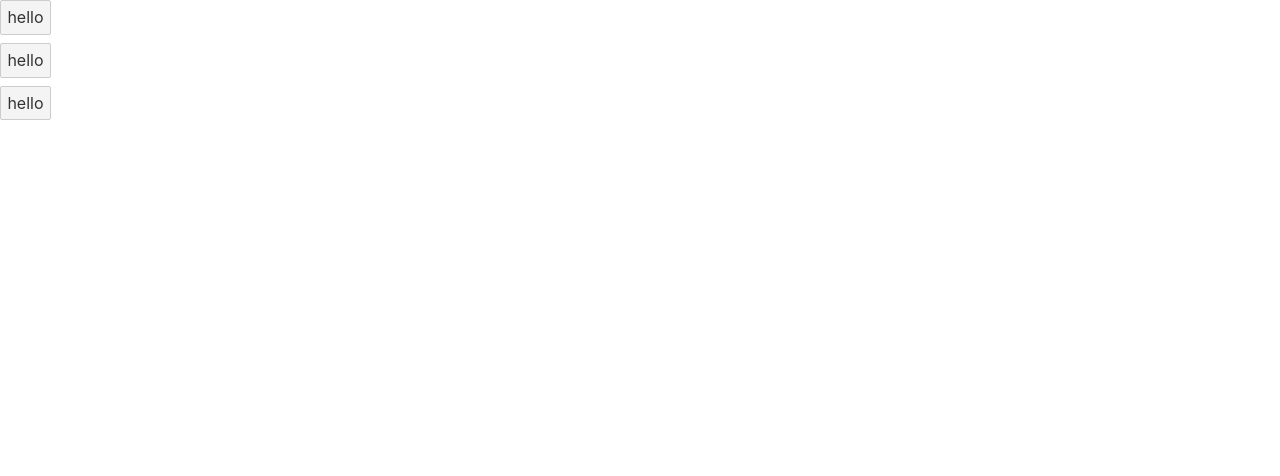
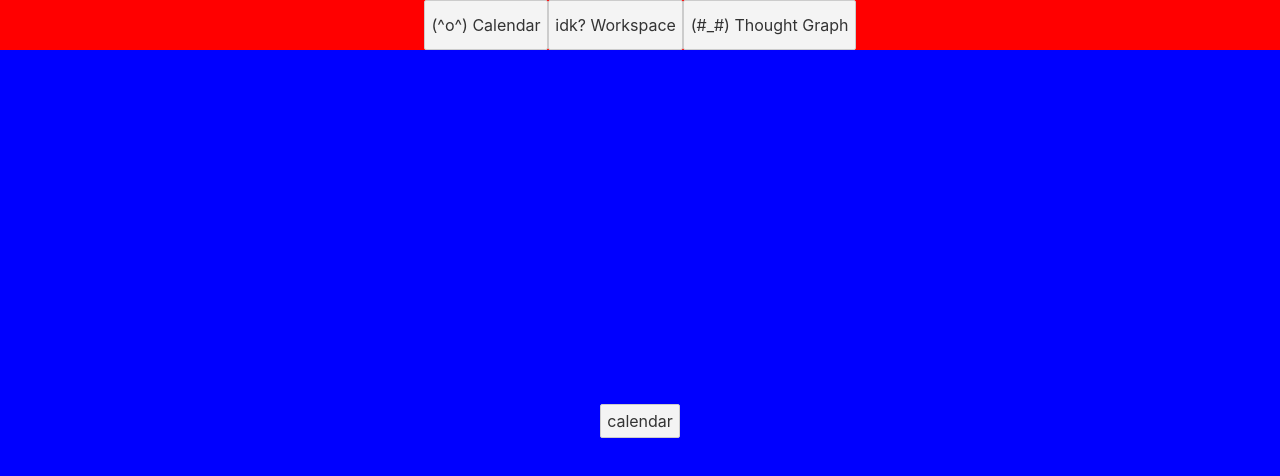
Before and after one commit to jaymesn/unienv, a Svelte app: page / in a window 1280 px wide. Shown: the top 476 px of the page. Built offline with nearby package versions, Linux system fonts and the light colour scheme.

Commit message:
changed application layout

```diff
--- a/src/App.svelte
+++ b/src/App.svelte
@@ -1,31 +1,30 @@
 <script lang="ts">
-	import Tabs from "./Shared/Tabs.svelte"
-	import Calendar from "./TabComponents/Calendar/Calendar.svelte";
-	import Thoughts from "./TabComponents/Thoughs/Thoughts.svelte";
+	import TabsRoot from "./TabLayout/TabsRoot.svelte"
+	import Calendar from  "./TabComponents/Calendar/Calendar.svelte";
+	import Thoughts from  "./TabComponents/Thoughs/Thoughts.svelte";
 	import Workspace from "./TabComponents/Workspace/Workspace.svelte";
 </script>
 
-<main>
 	<!-- pass in a list of tab components that you can edit from app.svelte -->
-	<Tabs TabList={[
+	<TabsRoot
+		selected={0}
+		TabList={[
 			{
 				component:Calendar,
 				title:"Calendar",
-			icon:"\_(^o^)_/"
+				icon:" (^o^) "
 			},
 			{
 				component:Workspace,
 				title:"Workspace",
-			icon:"idk?"
+				icon:" idk? "
 			},
 			{
 				component:Thoughts,
 				title:"Thought Graph",
-			icon:" \ (* .) / "
+				icon:" (#_#) "
 			}
 
 	]}/>
-</main>
-
 <style>
 </style>
--- a/src/Shared/Tab.svelte
+++ /dev/null
@@ -1,14 +0,0 @@
-<script lang="ts">
-    import type { SvelteComponent, } from "svelte/internal";
-    export let title:string;
-    export let icon:string;
-    export let component:SvelteComponent;
-</script>
-
-<main>
-    <button>hello</button>
-</main>
-
-<style>
-
-</style>
--- a/src/Shared/Tabs.svelte
+++ /dev/null
@@ -1,23 +0,0 @@
-<script lang="ts">
-    import type { SvelteComponent } from "svelte/internal";
-    interface JSONTabTemplate{
-
-        /* figure out how to type out a default svelte compoent */
-        component:any /* add the actual svelte compnent type later*/
-        icon:string   /* add the actuall svg import type later */
-        title:string
-    }
-
-    import Tab from "./Tab.svelte";
-    export let TabList:JSONTabTemplate[];
-</script>
-
-<main>
-    {#each TabList as TabJSON}
-        <Tab title={TabJSON.title} icon={TabJSON.icon} component={TabJSON.component}  />
-    {/each}
-</main>
-
-<style>
-
-</style>
--- a/src/TabComponents/Calendar/Calendar.svelte
+++ b/src/TabComponents/Calendar/Calendar.svelte
@@ -2,10 +2,15 @@
     console.log("from Calendar")
 </script>
 
-<main>
-
-</main>
-
+<div class="Calendar">
+    <button>calendar</button>
+</div>
 <style>
-
+    .Calendar {
+        height: inherit;
+        display: flex;
+        justify-content: center;
+        align-items: center;
+        background-color: blue;
+    }
 </style>
--- a/src/TabComponents/Thoughs/Thoughts.svelte
+++ b/src/TabComponents/Thoughs/Thoughts.svelte
@@ -1,9 +1,7 @@
 <script lang="ts">
     console.log("from Thoughts")
 </script>
-<main>
-
-</main>
+<button>thoughts</button>
 <style>
 
 </style>
--- a/src/TabComponents/Workspace/Workspace.svelte
+++ b/src/TabComponents/Workspace/Workspace.svelte
@@ -1,9 +1,8 @@
 <script lang="ts">
     console.log("from Workspace")
 </script>
-<main>
 
-</main>
+<button> workspace </button>
 <style>
     /* your styles go here */
 </style>
--- /dev/null
+++ b/src/TabLayout/TabBar.svelte
@@ -0,0 +1,34 @@
+<script lang="ts" >
+import { loop_guard } from "svelte/internal";
+import App from "../App.svelte";
+
+    //export let TabList:Array<TabTemplate>
+    interface BarButtonTemplate {
+        icon:string,/* figure out how to type out that it should be a img file or something */
+        title:string
+    }
+    export let selected:number;
+    export let TabDataList:Array<BarButtonTemplate>;
+    console.log(TabDataList);
+</script>
+<div class="bar">
+    {#each TabDataList as Button,indx  }
+        <button class="titleButton"> {Button.icon} {Button.title}</button>
+    {/each}
+</div>
+<style>
+    :root {
+        --btn-size:30%
+    }
+    .titleButton{
+        height: inherit;
+        width:calc(30% * var(--btn-size));
+    }
+    .bar{
+        background-color:red;
+        height: 50px;
+        width:inherit;
+        display:flex;
+        justify-content: center;
+    }
+</style>
--- /dev/null
+++ b/src/TabLayout/TabContainer.svelte
@@ -0,0 +1,5 @@
+<!-- just a syntatic wrapper that makes the code pretty so far -->
+<script lang="ts">
+    export let component;
+</script>
+<svelte:component this={component}/>
--- /dev/null
+++ b/src/TabLayout/TabsRoot.svelte
@@ -0,0 +1,33 @@
+<script lang="ts">
+    import TabBar from "./TabBar.svelte"
+    import TabContainer from "./TabContainer.svelte";
+    interface TabTemplate{
+
+        /* figure out how to type out a default svelte compoent */
+        component:any /* add the actual svelte compnent type later*/
+        icon:string   /* add the actuall svg import type later */
+        title:string
+    }
+
+    export let selected:number;
+    export let TabList:TabTemplate[];
+    let TabDataList = TabList.map(Tab=> {return {"icon":Tab.icon,"title":Tab.title}})
+    let TabComponentList = TabList.map(Tab => Tab.component);
+
+</script>
+
+
+<div class="wrapper">
+    <TabBar {selected} {TabDataList} />
+    <TabContainer component = {TabComponentList[selected]} />
+    <!-- <svelte:component this={} /> -->
+</div>
+
+<style>
+    .wrapper{
+        width:100vw;
+        height:100vh;
+        display:flex;
+        flex-direction:column;
+    }
+</style>
```
Also changed, not shown: src/Calendar/Calendar.svelte (deleted, +0 -11 lines), src/Thoughs/Thoughts.svelte (deleted, +0 -9 lines), src/Workspace/Workspace.svelte (deleted, +0 -9 lines). Lines whose indentation alone changed are shown as unchanged.
